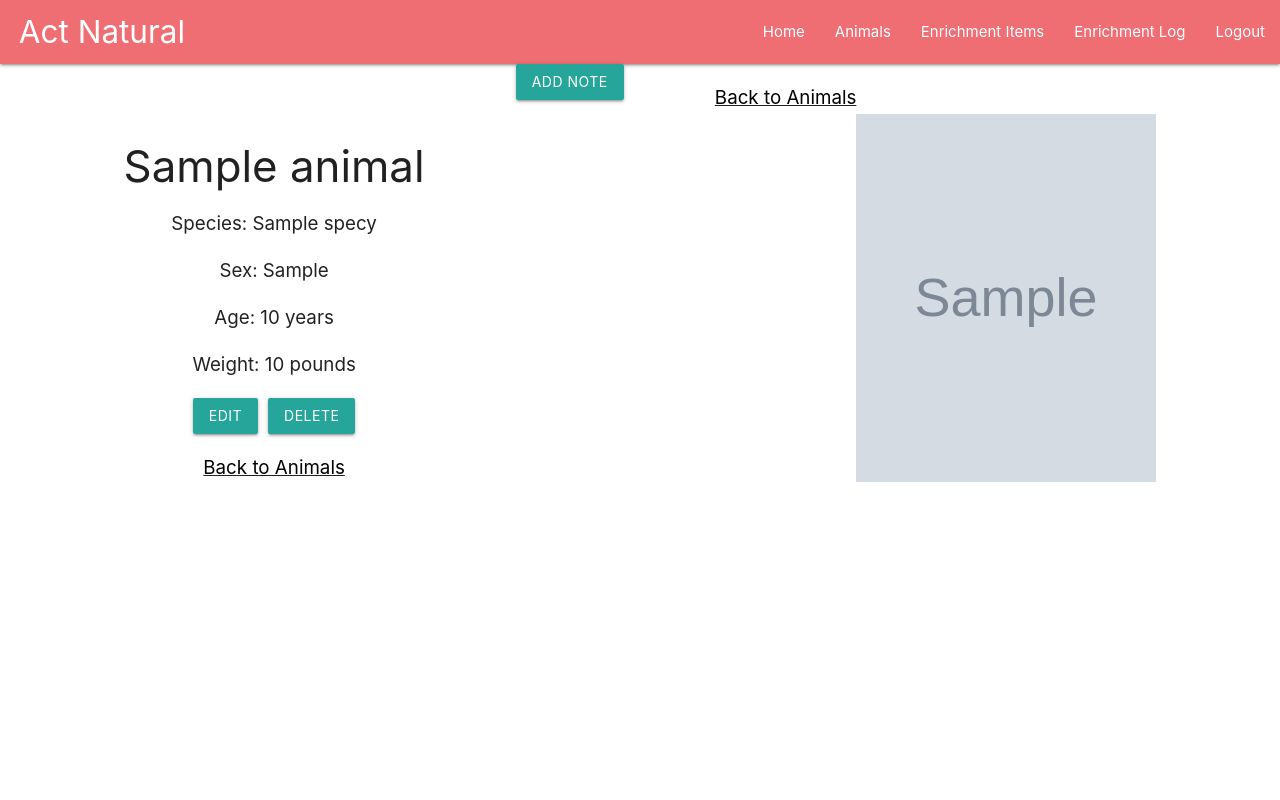
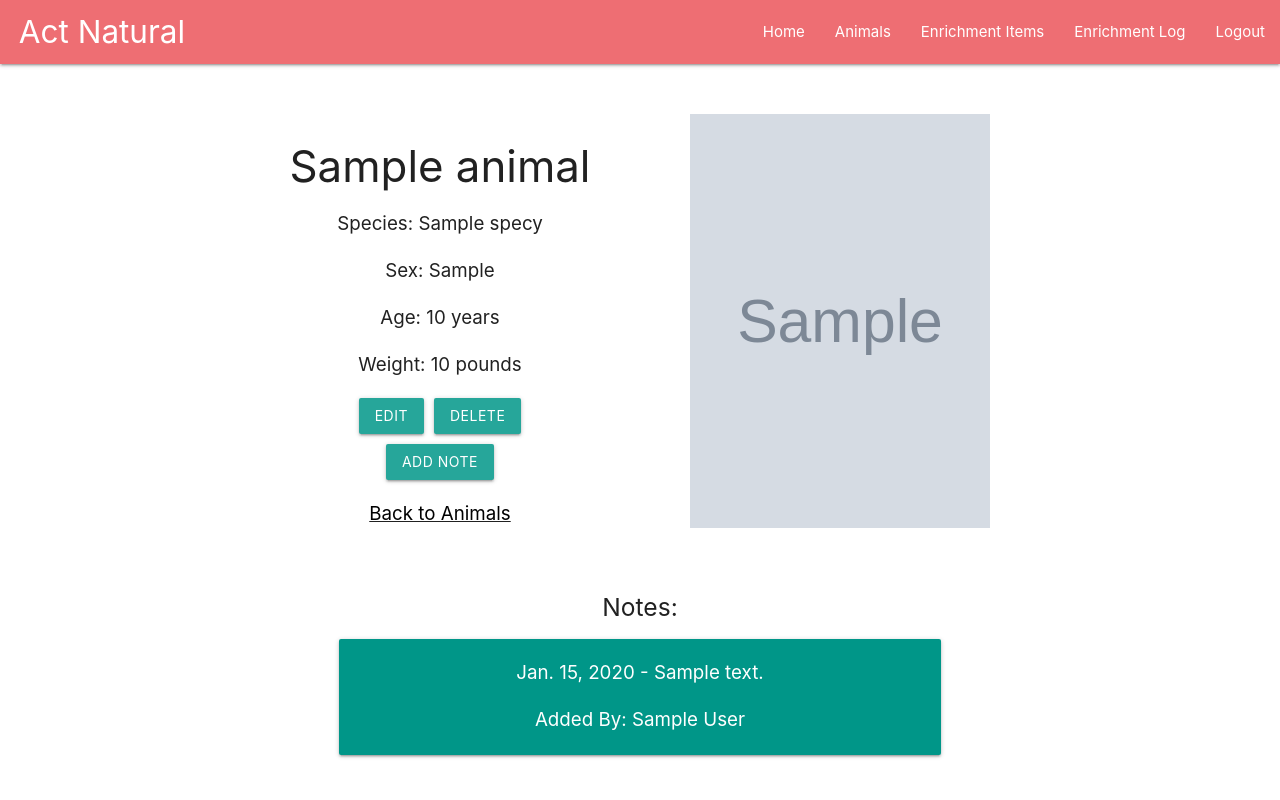
Before and after one commit to alyssa-nycum-imprivata/ActNatural, a Django app: page /notes/1/ in a window 1280 px wide. Run offline with Django 3.2, Linux system fonts and the light colour scheme; a user stored in the database is signed in; tables that the repository leaves empty hold one stand-in row (values such as "Sample post"); grey boxes marked "Sample" are stand-in pictures.

Commit message:
adding new notes works successfully, notes display on the correct animal details page, added more styling

```diff
--- a/actnaturalapp/static/styles/base.css
+++ b/actnaturalapp/static/styles/base.css
@@ -101,18 +101,25 @@ nav {
 
 .animal-details-container {
     display: flex;
-    justify-content: space-evenly;
+    flex-direction: column;
+    align-items: center;
+}
+
+.animal-profile {
+    display: flex;
 }
 
 .animal_info {
     text-align: center;
     margin-top: 50px;
+    margin-right: 50px;
 }
 
 .image-div{
     width: 300px;
     margin-top: 50px;
     display: flex;
+    margin-left: 50px;
 }
 
 img {
@@ -130,9 +137,27 @@ img {
     margin-right: 5px;
 }
 
+.add-note {
+    margin-top: 10px;
+}
+
 .back-link {
     text-decoration: underline;
     margin-top: 20px;
+}
+
+.animal-notes-container {
+    margin-top: 50px;
+    text-align: center;
+    width: 50%;
+    display: flex;
+    flex-direction: column;
+    justify-content: center;
+}
+
+.note-card {
+    color: white;
+    padding: 2px !important;
 }
 
 /* FORM STYLING */
--- a/actnaturalapp/templates/animals/animal_details.html
+++ b/actnaturalapp/templates/animals/animal_details.html
@@ -3,6 +3,8 @@
 {% block content %}
 
     <div class="animal-details-container">
+
+        <div class="animal-profile">
 
             <div class="animal_info">
                 <h3 class="details-header">{{ animal.name }}</h3>
@@ -26,6 +28,10 @@
 
                 </div>
 
+                <form action="{% url 'actnaturalapp:animal_note_form' animal.id %}" method="GET">
+                    {% csrf_token %}
+                    <button class="waves-effect waves-light btn add-note">Add Note</button>
+                </form>
 
                 <div class="back-link">
                     <a class="animal-link" href="{% url 'actnaturalapp:animals' %}">Back to Animals</a>
@@ -33,18 +39,24 @@
 
             </div>
 
-        <form action="{% url 'actnaturalapp:animal_note_form' animal.id %}" method="GET">
-            {% csrf_token %}
-            <button class="waves-effect waves-light btn details-button">Add Note</button>
-        </form>
-
-        <div class="page-link-container">
-            <div class="back-link"><a class="animal-link" href="{% url 'actnaturalapp:animals' %}">Back to Animals</a></div>
-
             <div class="image-div">
                 <img src="{{ animal.image.url }}" />
             </div>
 
         </div>
 
+        <div class="animal-notes-container">
+            {% if notes %}
+                <h5>Notes:</h5>
+            {% endif %}
+            {% for note in notes %}
+                <div class="card-panel teal note-card">
+                    <p>{{ note.date }} - {{ note.note }}</p>
+                    <p>Added By: {{ user.first_name }} {{ user.last_name }}</p>
+                </div>
+            {% endfor %}
+        </div>
+
+    </div>
+
 {% endblock content %}
--- a/actnaturalapp/views/animals/animal_details.py
+++ b/actnaturalapp/views/animals/animal_details.py
@@ -1,7 +1,7 @@
 from django.urls import reverse
 from django.shortcuts import render, redirect
 from django.contrib.auth.decorators import login_required
-from actnaturalapp.models import Animal, Team, Species, Employee
+from actnaturalapp.models import Animal, Team, Species, Employee, AnimalNote
 
 
 @login_required
@@ -11,6 +11,7 @@ def animal_details(request, animal_id):
     team = Team.objects.get(pk=animal.team_id)
     species = Species.objects.get(pk=animal.species_id)
     employee = Employee.objects.get(pk=request.user.employee.id)
+    notes = AnimalNote.objects.filter(animal_id=animal_id)
 
     if request.method == 'GET':
 
@@ -19,7 +20,8 @@ def animal_details(request, animal_id):
             'animal': animal,
             'team': team,
             'species': species,
-            'employee': employee
+            'employee': employee,
+            'notes': notes
         }
 
         return render(request, template, context)
@@ -54,3 +56,14 @@ def animal_details(request, animal_id):
             animal.delete()
 
             return redirect(reverse('actnaturalapp:animals'))
+
+        else:
+
+            new_note = AnimalNote.objects.create(
+                employee_id = request.user.employee.id,
+                animal_id = animal_id,
+                note = form_data['note'],
+                date = form_data['date']
+            )
+
+            return redirect(reverse('actnaturalapp:animal', args=[new_note.animal_id]))
```
Lines whose indentation alone changed are shown as unchanged.
